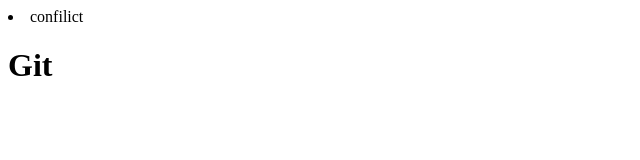
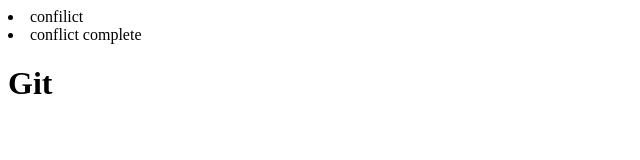
Before and after one commit to kimhun456/opentutorials_git_kimhun456, a plain HTML site: page index.html in a window 1280 px wide. Shown: the whole page, without its empty margins (0-640 px from the left). Drawn offline with Linux system fonts and the light colour scheme.

Commit message:
add the conflict resolve

```diff
--- a/index.html
+++ b/index.html
@@ -4,6 +4,7 @@
 			git test
 		</title>
 		<li> confilict</li>
+		<li> conflict complete</li>
 
 	</head>
 	<body>
```
